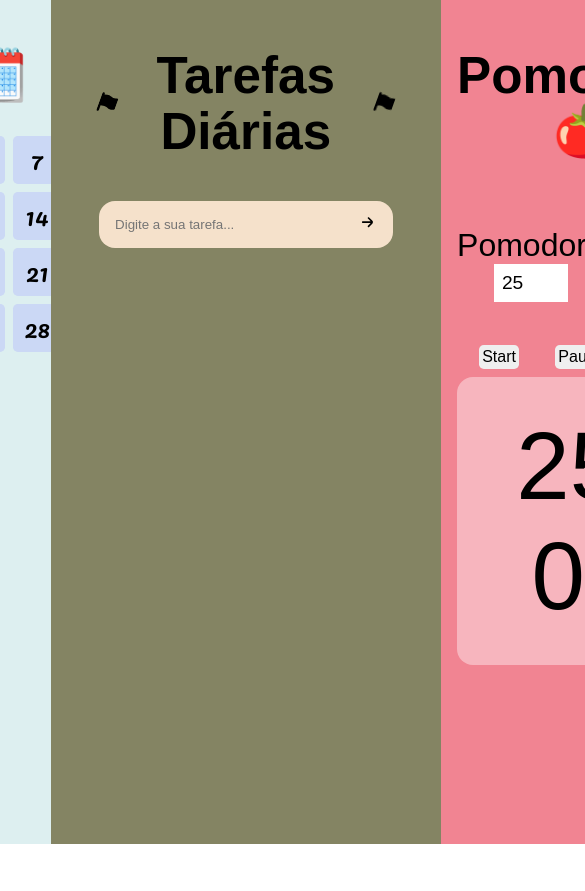
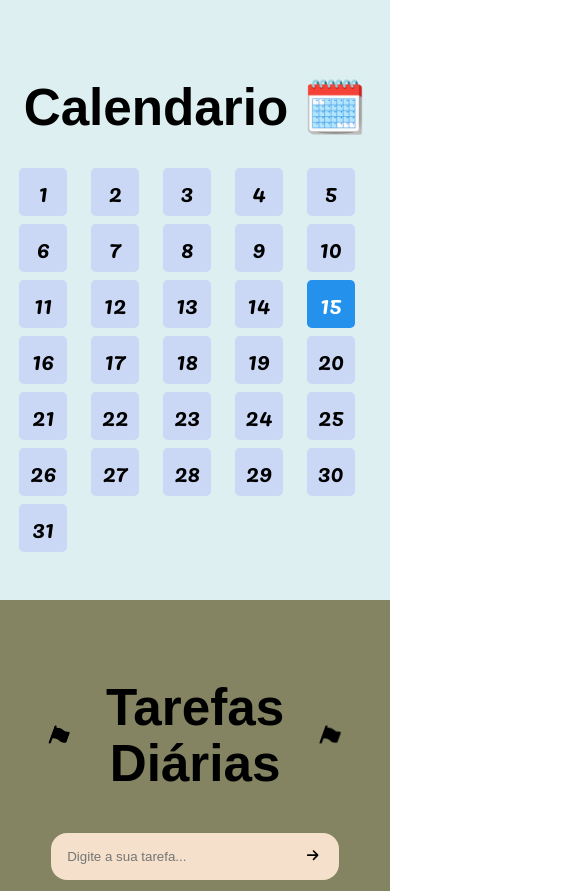
Before and after one commit to yagpdc/todoappvanilla, a website built with Vite: page index.html in a window 390 px wide. Shown: the top 891 px of the page, 585 px wide, since content can reach past the window. Before the commit the page ends 844 px from the top, so only its background shows below. Built offline with nearby package versions, Linux system fonts and the light colour scheme; a web font is replaced by a local one.

Commit message:
small fixes

```diff
--- a/src/helpers/pomodoro.ts
+++ b/src/helpers/pomodoro.ts
@@ -96,6 +96,9 @@ function reset(){
     }
     minutes!.innerHTML = pomodoroTime!.value
     seconds!.innerHTML = "00"
+
+    workLabel!.classList.remove('highlight')
+    shortLabel!.classList.remove('highlight')
 }
 
 
--- a/src/style.css
+++ b/src/style.css
@@ -15,6 +15,23 @@ body {
   min-height: 100vh;
   justify-content: center;
 }
+
+@media (max-width: 768px) {
+  body {
+    flex-direction: column;
+    overflow-x: hidden;
+  }
+
+  .app {
+    padding: 3em 1.2em !important;
+  }
+
+  .calendar_wrapper{
+    display: grid;
+    grid-template-columns: repeat(5, 1fr) !important;
+  }
+}
+
 
 h1 {
 
```
